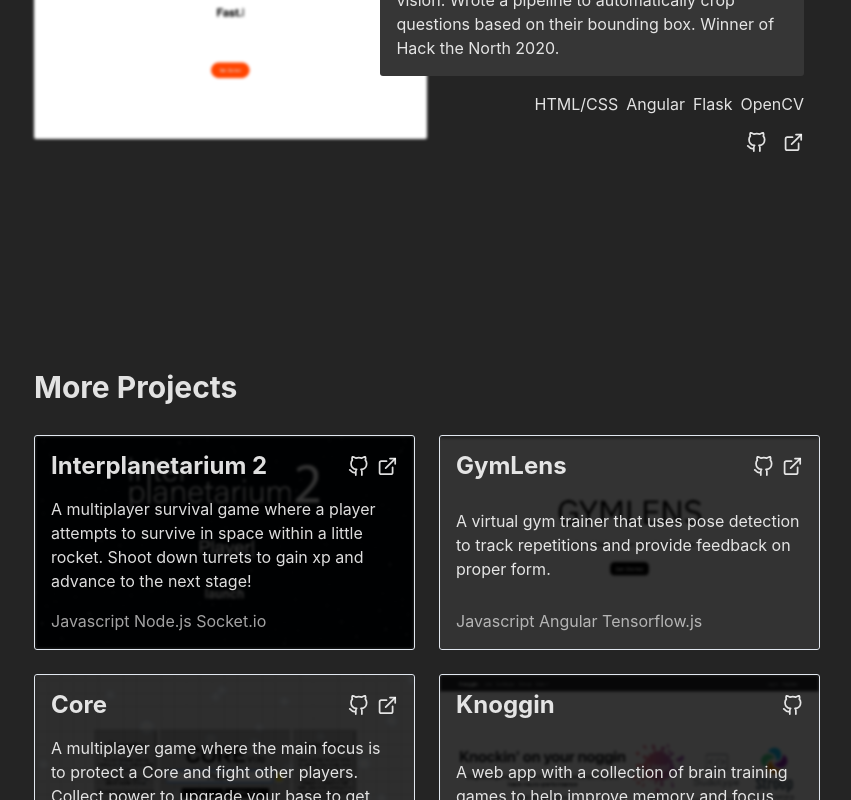
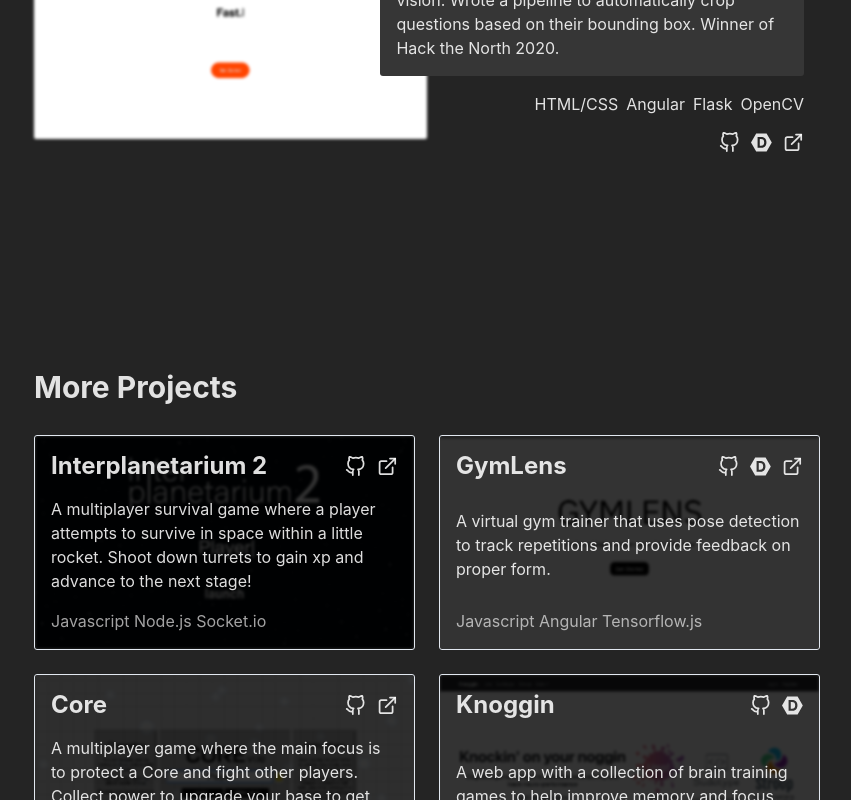
Before and after one commit to victoryqwei/victorwei.com, a React (Vite) app: page / in a window 1280 px wide. Shown: the part 2880-3680 px from the top of the page, without its empty margins (213-1064 px from the left). Built offline with nearby package versions, Linux system fonts and the light colour scheme.

Commit message:
feat: add devpost links

```diff
--- a/src/react/Featured.tsx
+++ b/src/react/Featured.tsx
@@ -1,11 +1,10 @@
 import { Box, HStack, Heading, Image, Text, VStack } from "@chakra-ui/react";
-import { FiExternalLink, FiGithub } from "react-icons/fi";
 import airflip from "../assets/airflip.png";
 import miniblox from "../assets/miniblox.png";
 import quickmark from "../assets/quickmark.png";
 import { useMobile } from "../utils/hooks";
 import FadeInSection from "./components/FadeInSection";
-import SocialIcon from "./components/SocialIcon";
+import SocialStack from "./components/SocialStack";
 
 interface ProjectData {
   [key: string]: {
@@ -14,6 +13,7 @@ interface ProjectData {
     tools: string[];
     links: {
       github: string;
+      devpost?: string;
       website: string;
     };
   };
@@ -56,6 +56,7 @@ const data: ProjectData = {
     tools: ["Python", "React", "Tensorflow.js"],
     links: {
       github: "https://github.com/victoryqwei/AirFlip",
+      devpost: "https://devpost.com/software/airflip",
       website: "https://airflip.victorwei.com",
     },
   },
@@ -66,6 +67,7 @@ const data: ProjectData = {
     tools: ["HTML/CSS", "Angular", "Flask", "OpenCV"],
     links: {
       github: "https://github.com/Deus-Group-HTN/quickmark",
+      devpost: "https://devpost.com/software/quickmark-arjq6v",
       website: "https://quickmark.victorwei.com",
     },
   },
@@ -103,10 +105,8 @@ const Featured: React.FC = () => {
                     <Heading fontSize="2xl">{name}</Heading>
                     <Text>{data[name].description}</Text>
                     <Text>{data[name].tools.join(" ")}</Text>
-                    <HStack>
-                      <SocialIcon icon={<FiGithub size="1.3em" />} link={data[name].links.github} />
-                      <SocialIcon icon={<FiExternalLink size="1.3em" />} link={data[name].links.website} />
-                    </HStack>
+
+                    <SocialStack links={data[name].links} />
                   </VStack>
                 </Box>
               </FadeInSection>
@@ -129,10 +129,7 @@ const Featured: React.FC = () => {
                         </Text>
                       ))}
                     </HStack>
-                    <HStack gap="1em">
-                      <SocialIcon icon={<FiGithub size="1.3em" />} link={data[name].links.github} />
-                      <SocialIcon icon={<FiExternalLink size="1.3em" />} link={data[name].links.website} />
-                    </HStack>
+                    <SocialStack links={data[name].links} />
                   </VStack>
 
                   {isOdd && <ProjectImage src={data[name].image} link={data[name].links.website} />}
--- a/src/react/Projects.tsx
+++ b/src/react/Projects.tsx
@@ -1,15 +1,14 @@
 import { Box, Button, Center, HStack, Heading, Image, SimpleGrid, Text, VStack } from "@chakra-ui/react";
 import { useState } from "react";
-import { FiExternalLink, FiGithub } from "react-icons/fi";
+import car3d from "../assets/projects/car3d.png";
+import core from "../assets/projects/core.png";
+import driftsim from "../assets/projects/driftsim.png";
+import gymlens from "../assets/projects/gymlens.png";
+import interplanetarium from "../assets/projects/interplanetarium.png";
+import knoggin from "../assets/projects/knoggin.png";
+import { useMobile } from "../utils/hooks";
 import FadeInSection from "./components/FadeInSection";
-import SocialIcon from "./components/SocialIcon";
-import interplanetarium from "../assets/projects/interplanetarium.png";
-import gymlens from "../assets/projects/gymlens.png";
-import core from "../assets/projects/core.png";
-import knoggin from "../assets/projects/knoggin.png";
-import car3d from "../assets/projects/car3d.png";
-import driftsim from "../assets/projects/driftsim.png";
-import { useMobile } from "../utils/hooks";
+import SocialStack from "./components/SocialStack";
 
 interface ProjectData {
   [key: string]: {
@@ -19,6 +18,7 @@ interface ProjectData {
     tools: string[];
     links: {
       github?: string;
+      devpost?: string;
       website?: string;
     };
   };
@@ -42,6 +42,7 @@ const data: ProjectData = {
     tools: ["Javascript", "Angular", "Tensorflow.js"],
     links: {
       github: "https://github.com/victoryqwei/GymLens",
+      devpost: "https://devpost.com/software/gymlens-4qkl8y",
       website: "https://gymlens.victorwei.com",
     },
   },
@@ -61,6 +62,7 @@ const data: ProjectData = {
     tools: ["Typescript", "React"],
     links: {
       github: "https://github.com/NatHacks-Bird-Brain/knoggin",
+      devpost: "https://devpost.com/software/knoggin",
     },
   },
   "3D Car Sim": {
@@ -227,10 +229,7 @@ const Projects: React.FC = () => {
                       {name}
                     </Heading>
 
-                    <HStack gap="0.5em" _groupHover={{ color: data[name].isWhite ? "white" : "black" }}>
-                      <SocialIcon icon={<FiGithub size="1.3em" />} link={data[name].links.github} />
-                      <SocialIcon icon={<FiExternalLink size="1.3em" />} link={data[name].links.website} />
-                    </HStack>
+                    <SocialStack isWhite={data[name].isWhite} links={data[name].links} />
                   </HStack>
                   <Text zIndex={0} _groupHover={{ opacity: 0 }} transition="0.3s">
                     {data[name].description}
--- /dev/null
+++ b/src/react/components/DevpostIcon.tsx
@@ -0,0 +1,12 @@
+const DevpostIcon: React.FC<{
+  size?: string;
+}> = ({ size }) => (
+  <svg xmlns="http://www.w3.org/2000/svg" viewBox="0 0 24 24" width={size} height={size}>
+    <path
+      fill="currentColor"
+      d="M6.002 1.61L0 12.004L6.002 22.39h11.996L24 12.004L17.998 1.61zm1.593 4.084h3.947c3.605 0 6.276 1.695 6.276 6.31c0 4.436-3.21 6.302-6.456 6.302H7.595zm2.517 2.449v7.714h1.241c2.646 0 3.862-1.55 3.862-3.861c.009-2.569-1.096-3.853-3.767-3.853Z"
+    />
+  </svg>
+);
+
+export default DevpostIcon;
--- /dev/null
+++ b/src/react/components/SocialStack.tsx
@@ -0,0 +1,23 @@
+import { FiExternalLink, FiGithub } from "react-icons/fi";
+import SocialIcon from "./SocialIcon";
+import { HStack } from "@chakra-ui/react";
+import DevpostIcon from "./DevpostIcon";
+
+const SocialStack: React.FC<{
+  isWhite?: boolean;
+  links: {
+    github?: string;
+    devpost?: string;
+    website?: string;
+  };
+}> = ({ isWhite, links }) => {
+  return (
+    <HStack gap="0.7em" _groupHover={{ color: isWhite ? "white" : "black" }}>
+      <SocialIcon icon={<FiGithub size="1.3em" />} link={links.github} />
+      <SocialIcon icon={<DevpostIcon size="1.3em" />} link={links.devpost} />
+      <SocialIcon icon={<FiExternalLink size="1.3em" />} link={links.website} />
+    </HStack>
+  );
+};
+
+export default SocialStack;
```
